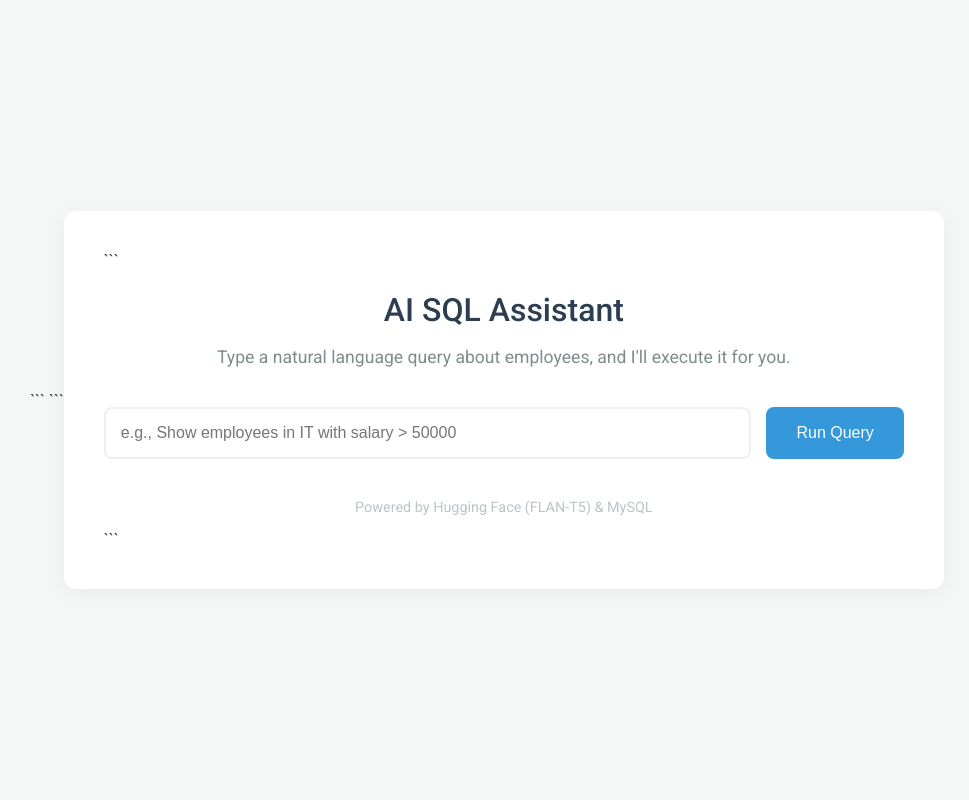
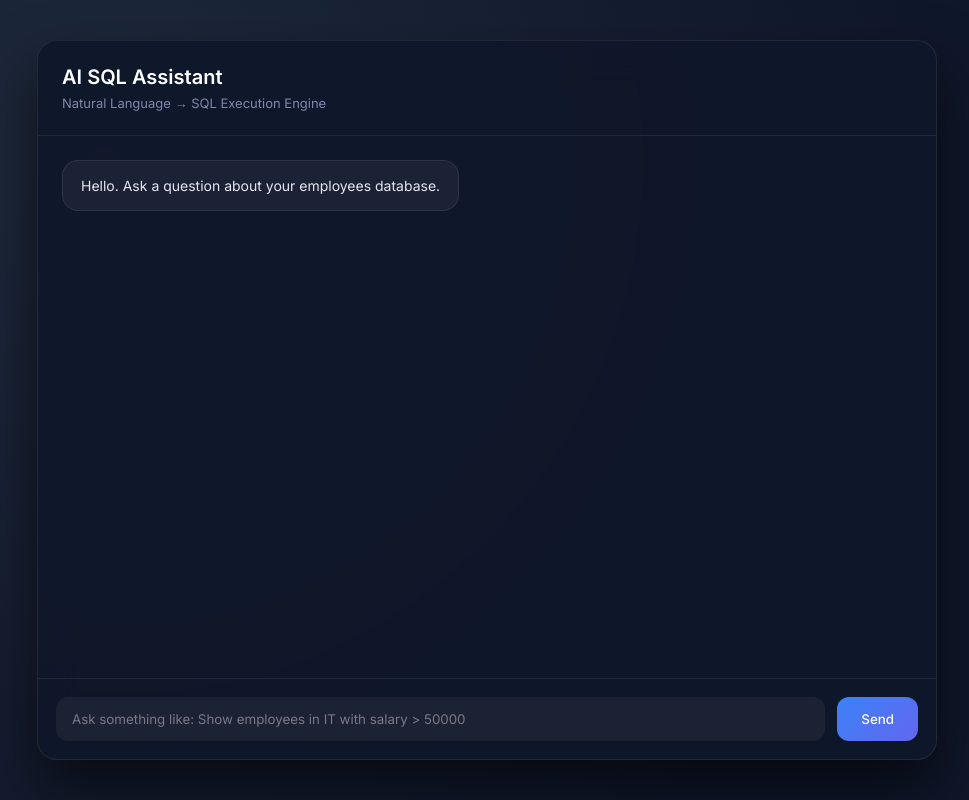
Before and after one commit to Shahid-2705/Natural_language_to_sql_converter_v1, a Flask app: page / in a window 1280 px wide. Shown: the whole page, without its empty margins (153-1122 px from the left). Run offline with Flask 3, Linux system fonts and the light colour scheme.

Commit message:
Initial commit

````diff
--- a/static/style.css
+++ b/static/style.css
@@ -1,159 +1,127 @@
-/* Global Styles */
 body {
-    font-family: 'Roboto', sans-serif;
-    background-color: #f4f7f6;
     margin: 0;
-    padding: 0;
+    font-family: 'Inter', sans-serif;
+    background: linear-gradient(135deg, #1f2937, #111827);
     display: flex;
     justify-content: center;
     align-items: center;
-    min-height: 100vh;
-    color: #333;
+    height: 100vh;
+    color: #fff;
 }
 
-.container {
-    width: 90%;
-    max-width: 800px;
-    background-color: #ffffff;
-    padding: 40px;
-    border-radius: 12px;
-    box-shadow: 0 4px 20px rgba(0, 0, 0, 0.05);
+.app {
+    width: 800px;
+    height: 90vh;
+    background: #1e1e2f;
+    border-radius: 15px;
+    display: flex;
+    flex-direction: column;
+    overflow: hidden;
+    box-shadow: 0 20px 60px rgba(0,0,0,0.5);
 }
 
-header {
+.header {
     text-align: center;
-    margin-bottom: 40px;
+    padding: 20px;
+    border-bottom: 1px solid #333;
 }
 
-header h1 {
-    font-weight: 500;
-    color: #2c3e50;
-    margin-bottom: 10px;
+.header h1 {
+    margin: 0;
+    font-weight: 600;
 }
 
-header p {
-    color: #7f8c8d;
-    font-size: 1.1em;
+.header p {
+    margin: 5px 0 0;
+    font-size: 14px;
+    color: #aaa;
 }
 
-/* Input Section */
-.input-section {
-    display: flex;
-    gap: 15px;
-    margin-bottom: 30px;
+.chat-box {
+    flex: 1;
+    padding: 20px;
+    overflow-y: auto;
 }
 
-input[type="text"] {
-    flex-grow: 1;
-    padding: 15px;
-    font-size: 16px;
-    border: 2px solid #ecf0f1;
-    border-radius: 8px;
-    outline: none;
-    transition: border-color 0.3s;
+.message {
+    padding: 12px 15px;
+    border-radius: 10px;
+    margin-bottom: 15px;
+    max-width: 75%;
+    animation: fadeIn 0.3s ease;
 }
 
-input[type="text"]:focus {
-    border-color: #3498db;
+.user {
+    background: #2563eb;
+    align-self: flex-end;
 }
 
-button {
-    padding: 15px 30px;
-    background-color: #3498db;
-    color: white;
-    border: none;
-    border-radius: 8px;
-    font-size: 16px;
-    cursor: pointer;
-    transition: background-color 0.3s;
-    font-weight: 500;
+.system {
+    background: #374151;
 }
 
-button:hover {
-    background-color: #2980b9;
+.sql {
+    background: #111827;
+    font-family: monospace;
+    color: #10b981;
 }
 
-/* Results Area */
-.hidden {
-    display: none;
+.error {
+    background: #7f1d1d;
 }
 
-#loading {
-    text-align: center;
-    color: #7f8c8d;
-    font-style: italic;
-    margin: 20px 0;
+.success {
+    background: #065f46;
 }
 
-.card {
-    background-color: #fcfcfc;
-    border: 1px solid #ecf0f1;
-    border-radius: 8px;
-    padding: 20px;
-    margin-bottom: 20px;
-}
-
-.card h3 {
-    margin-top: 0;
-    font-size: 1.2em;
-    color: #34495e;
-    border-bottom: 2px solid #ecf0f1;
-    padding-bottom: 10px;
-    margin-bottom: 15px;
-}
-
-code {
-    display: block;
-    background-color: #2d3436;
-    color: #dfe6e9;
-    padding: 15px;
-    border-radius: 6px;
-    font-family: 'Consolas', 'Monaco', monospace;
+.table {
+    background: #111827;
     overflow-x: auto;
 }
 
-.error {
-    color: #e74c3c;
-    background-color: #fadbd8;
-    padding: 15px;
-    border-radius: 6px;
-    margin-top: 15px;
-}
-
-.success {
-    color: #27ae60;
-    background-color: #d5f4e6;
-    padding: 15px;
-    border-radius: 6px;
-    margin-top: 15px;
-}
-
-/* Table Styles */
 table {
     width: 100%;
     border-collapse: collapse;
-    margin-top: 10px;
+    color: #ddd;
 }
 
 th, td {
-    padding: 12px 15px;
+    padding: 8px;
+    border-bottom: 1px solid #333;
     text-align: left;
-    border-bottom: 1px solid #ddd;
 }
 
-th {
-    background-color: #f8f9fa;
-    color: #2c3e50;
-    font-weight: 600;
+.input-container {
+    display: flex;
+    padding: 15px;
+    border-top: 1px solid #333;
+    background: #1f2937;
 }
 
-tr:hover {
-    background-color: #f1f1f1;
+.input-container input {
+    flex: 1;
+    padding: 12px;
+    border-radius: 8px;
+    border: none;
+    outline: none;
+    font-size: 14px;
 }
 
-footer {
-    text-align: center;
-    margin-top: 40px;
-    font-size: 0.9em;
-    color: #bdc3c7;
+.input-container button {
+    margin-left: 10px;
+    padding: 12px 20px;
+    background: #2563eb;
+    border: none;
+    border-radius: 8px;
+    color: white;
+    cursor: pointer;
 }
+
+.input-container button:hover {
+    background: #1d4ed8;
+}
+
+@keyframes fadeIn {
+    from { opacity: 0; transform: translateY(5px); }
+    to { opacity: 1; transform: translateY(0); }
+}
--- a/templates/index.html
+++ b/templates/index.html
@@ -1,171 +1,282 @@
 <!DOCTYPE html>
-
 <html lang="en">
-
 <head>
 <meta charset="UTF-8">
 <meta name="viewport" content="width=device-width, initial-scale=1.0">
 <title>AI SQL Assistant</title>
 
-    ```
-    <link rel="stylesheet" href="{{ url_for('static', filename='style.css') }}">
+<link href="https://fonts.googleapis.com/css2?family=Inter:wght@300;400;500;600&display=swap" rel="stylesheet">
 
-    <!-- Google Fonts -->
-    <link href="https://fonts.googleapis.com/css2?family=Roboto:wght@300;400;500&display=swap" rel="stylesheet">
-    ```
+<style>
+* {
+    margin: 0;
+    padding: 0;
+    box-sizing: border-box;
+    font-family: 'Inter', sans-serif;
+}
 
+body {
+    height: 100vh;
+    display: flex;
+    justify-content: center;
+    align-items: center;
+    background: radial-gradient(circle at 20% 20%, #1e293b, #0f172a 70%);
+    padding: 20px;
+}
+
+.app {
+    width: 900px;
+    height: 90vh;
+    background: rgba(15, 23, 42, 0.9);
+    backdrop-filter: blur(20px);
+    border-radius: 20px;
+    display: flex;
+    flex-direction: column;
+    border: 1px solid rgba(255,255,255,0.08);
+    box-shadow: 0 30px 60px rgba(0,0,0,0.6);
+}
+
+.header {
+    padding: 24px;
+    border-bottom: 1px solid rgba(255,255,255,0.08);
+}
+
+.header h1 {
+    font-size: 20px;
+    color: white;
+    font-weight: 600;
+}
+
+.header p {
+    font-size: 13px;
+    margin-top: 6px;
+    color: rgba(200,210,255,0.6);
+}
+
+.chat {
+    flex: 1;
+    overflow-y: auto;
+    padding: 24px;
+    display: flex;
+    flex-direction: column;
+    gap: 16px;
+}
+
+.bubble {
+    padding: 14px 18px;
+    border-radius: 16px;
+    max-width: 75%;
+    font-size: 14px;
+    line-height: 1.5;
+    word-wrap: break-word;
+}
+
+.user {
+    align-self: flex-end;
+    background: linear-gradient(135deg, #3b82f6, #6366f1);
+    color: white;
+}
+
+.assistant {
+    align-self: flex-start;
+    background: rgba(255,255,255,0.05);
+    border: 1px solid rgba(255,255,255,0.08);
+    color: #e2e8f0;
+}
+
+.sql-block {
+    margin-top: 10px;
+    padding: 10px 14px;
+    background: rgba(0,0,0,0.5);
+    border-radius: 12px;
+    font-family: monospace;
+    color: #22c55e;
+    font-size: 13px;
+}
+
+.success {
+    color: #10b981;
+    margin-top: 8px;
+}
+
+.error {
+    color: #ef4444;
+    margin-top: 8px;
+}
+
+table {
+    width: 100%;
+    margin-top: 10px;
+    border-collapse: collapse;
+    font-size: 13px;
+}
+
+th, td {
+    padding: 8px;
+    border-bottom: 1px solid rgba(255,255,255,0.08);
+    text-align: left;
+}
+
+th {
+    color: #93c5fd;
+}
+
+.input-area {
+    padding: 18px;
+    border-top: 1px solid rgba(255,255,255,0.08);
+    display: flex;
+    gap: 12px;
+}
+
+.input-area input {
+    flex: 1;
+    padding: 14px 16px;
+    border-radius: 12px;
+    border: none;
+    outline: none;
+    background: rgba(255,255,255,0.05);
+    color: white;
+}
+
+.input-area input::placeholder {
+    color: rgba(255,255,255,0.4);
+}
+
+.input-area button {
+    padding: 14px 24px;
+    border-radius: 12px;
+    border: none;
+    background: linear-gradient(135deg, #3b82f6, #6366f1);
+    color: white;
+    font-weight: 500;
+    cursor: pointer;
+    transition: 0.2s;
+}
+
+.input-area button:hover {
+    opacity: 0.9;
+}
+
+.chat::-webkit-scrollbar {
+    width: 6px;
+}
+
+.chat::-webkit-scrollbar-thumb {
+    background: rgba(255,255,255,0.15);
+    border-radius: 10px;
+}
+</style>
 </head>
 
 <body>
 
-    <div class="container">
+<div class="app">
 
-        ```
-        <header>
+    <div class="header">
         <h1>AI SQL Assistant</h1>
-            <p>Type a natural language query about employees, and I'll execute it for you.</p>
-        </header>
-
-        <div class="input-section">
-            <input type="text" id="query-input" placeholder="e.g., Show employees in IT with salary > 50000"
-                autocomplete="off">
-            <button onclick="sendQuery()">Run Query</button>
+        <p>Natural Language → SQL Execution Engine</p>
     </div>
 
-        <div id="loading" class="hidden">AI is generating SQL...</div>
-
-        <div id="results-area" class="hidden">
-
-            <!-- Generated SQL -->
-            <div class="card">
-                <h3>Generated SQL</h3>
-                <code id="sql-output">SELECT * FROM ...</code>
+    <div class="chat" id="chat">
+        <div class="bubble assistant">
+            Hello. Ask a question about your employees database.
+        </div>
     </div>
 
-            <!-- Results -->
-            <div class="card">
-                <h3>Results</h3>
-                <div id="table-container"></div>
-                <div id="message-output" class="success hidden"></div>
-                <div id="error-message" class="error hidden"></div>
+    <div class="input-area">
+        <input type="text" id="queryInput" placeholder="Ask something like: Show employees in IT with salary > 50000">
+        <button onclick="sendQuery()">Send</button>
     </div>
 
 </div>
 
-        <footer>
-            <p>Powered by Hugging Face (FLAN-T5) & MySQL</p>
-        </footer>
-        ```
+<script>
+async function sendQuery() {
+    const input = document.getElementById("queryInput");
+    const chat = document.getElementById("chat");
+    const query = input.value.trim();
 
-    </div>
+    if (!query) return;
 
-    <script>
+    // User bubble
+    const userBubble = document.createElement("div");
+    userBubble.className = "bubble user";
+    userBubble.innerText = query;
+    chat.appendChild(userBubble);
 
-        async function sendQuery() {
+    input.value = "";
+    chat.scrollTop = chat.scrollHeight;
 
-            const queryInput = document.getElementById('query-input');
-            const query = queryInput.value.trim();
-
-            const loading = document.getElementById('loading');
-            const resultsArea = document.getElementById('results-area');
-            const sqlOutput = document.getElementById('sql-output');
-            const tableContainer = document.getElementById('table-container');
-            const messageOutput = document.getElementById('message-output');
-            const errorMessage = document.getElementById('error-message');
-
-            if (!query) {
-                alert("Please enter a query!");
-                return;
-            }
-
-            // Reset UI
-            resultsArea.classList.add('hidden');
-            loading.classList.remove('hidden');
-            errorMessage.classList.add('hidden');
-            tableContainer.innerHTML = '';
-            messageOutput.classList.add('hidden');
-            messageOutput.innerText = '';
+    // Loading bubble
+    const loadingBubble = document.createElement("div");
+    loadingBubble.className = "bubble assistant";
+    loadingBubble.innerText = "Generating SQL...";
+    chat.appendChild(loadingBubble);
 
     try {
-
-                const response = await fetch('/query', {
-                    method: 'POST',
-                    headers: {
-                        'Content-Type': 'application/json'
-                    },
+        const response = await fetch("/query", {
+            method: "POST",
+            headers: {"Content-Type": "application/json"},
             body: JSON.stringify({ query: query })
         });
 
         const data = await response.json();
+        chat.removeChild(loadingBubble);
 
-                loading.classList.add('hidden');
-                resultsArea.classList.remove('hidden');
+        const assistantBubble = document.createElement("div");
+        assistantBubble.className = "bubble assistant";
 
         if (data.error) {
-                    sqlOutput.innerText = data.sql || "Error during generation";
-                    errorMessage.innerText = data.error;
-                    errorMessage.classList.remove('hidden');
+            assistantBubble.innerHTML = `<div class="error">${data.error}</div>`;
         } else {
-                    sqlOutput.innerText = data.sql;
+            assistantBubble.innerHTML = `
+                Generated SQL:
+                <div class="sql-block">${data.sql}</div>
+            `;
 
-                    if (data.columns && data.data) {
-                        // SELECT query - show table
-                        renderTable(data.columns, data.data);
+            if (data.columns && data.data && data.data.length > 0) {
+                let table = "<table><thead><tr>";
+                data.columns.forEach(col => {
+                    table += `<th>${col}</th>`;
+                });
+                table += "</tr></thead><tbody>";
+
+                data.data.forEach(row => {
+                    table += "<tr>";
+                    row.forEach(cell => {
+                        table += `<td>${cell}</td>`;
+                    });
+                    table += "</tr>";
+                });
+
+                table += "</tbody></table>";
+                assistantBubble.innerHTML += table;
             } else if (data.message) {
-                        // INSERT/UPDATE/DELETE query - show message
-                        messageOutput.innerText = data.message;
-                        messageOutput.classList.remove('hidden');
+                assistantBubble.innerHTML += `<div class="success">${data.message}</div>`;
             }
         }
 
-            } catch (error) {
-                loading.classList.add('hidden');
-                alert("An error occurred: " + error);
+        chat.appendChild(assistantBubble);
+        chat.scrollTop = chat.scrollHeight;
+
+    } catch (err) {
+        chat.removeChild(loadingBubble);
+
+        const errorBubble = document.createElement("div");
+        errorBubble.className = "bubble assistant";
+        errorBubble.innerHTML = `<div class="error">Server error occurred.</div>`;
+        chat.appendChild(errorBubble);
     }
 }
 
-
-        function renderTable(columns, rows) {
-
-            const tableContainer = document.getElementById('table-container');
-
-            if (!rows || rows.length === 0) {
-                tableContainer.innerHTML = "<p>No results found.</p>";
-                return;
-            }
-
-            let html = '<table><thead><tr>';
-
-            columns.forEach(col => {
-                html += `<th>${col}</th>`;
-            });
-
-            html += '</tr></thead><tbody>';
-
-            rows.forEach(row => {
-                html += '<tr>';
-                row.forEach(cell => {
-                    html += `<td>${cell}</td>`;
-                });
-                html += '</tr>';
-            });
-
-            html += '</tbody></table>';
-
-            tableContainer.innerHTML = html;
-        }
-
-
 // Enter key support
-        document.getElementById('query-input')
-            .addEventListener('keypress', function (e) {
-                if (e.key === 'Enter') {
+document.getElementById("queryInput")
+.addEventListener("keypress", function(e) {
+    if (e.key === "Enter") {
         sendQuery();
     }
 });
-
 </script>
 
 </body>
-
 </html>
````
Also changed, not shown: demo_inputs.txt (added, +47 -0 lines). Lines whose indentation alone changed are shown as unchanged.
